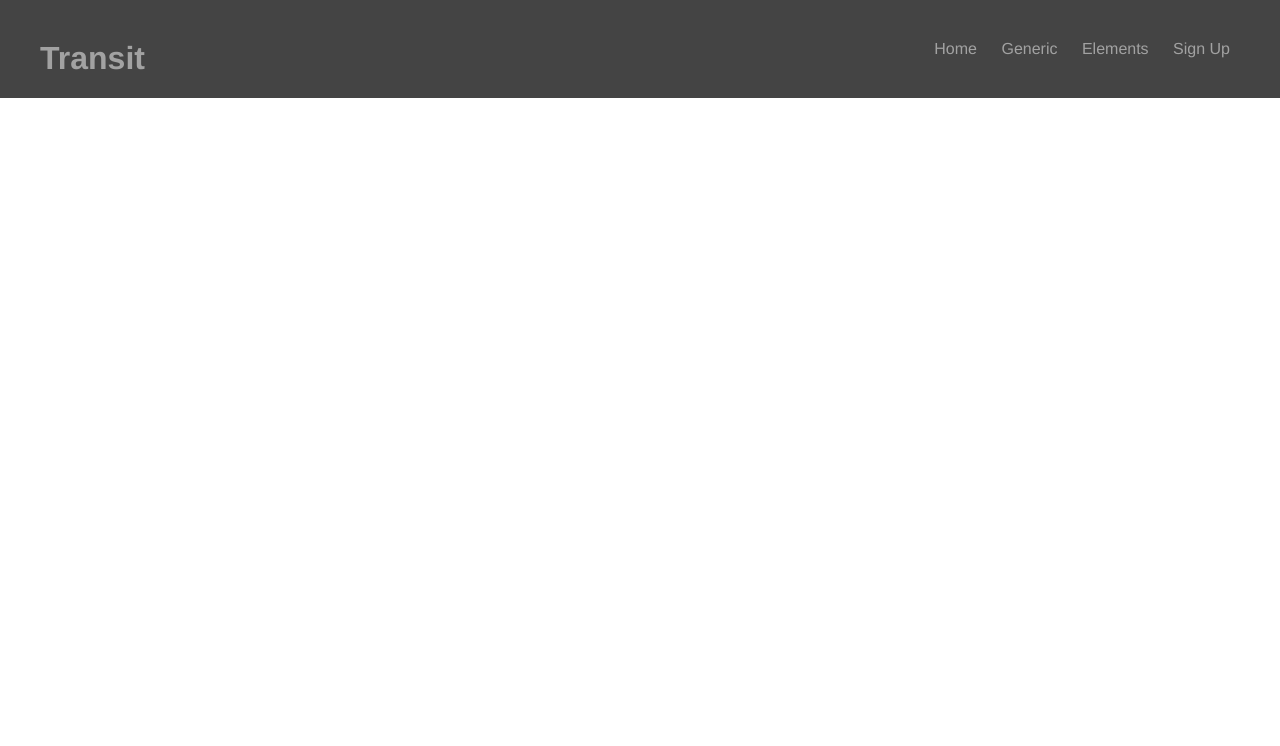
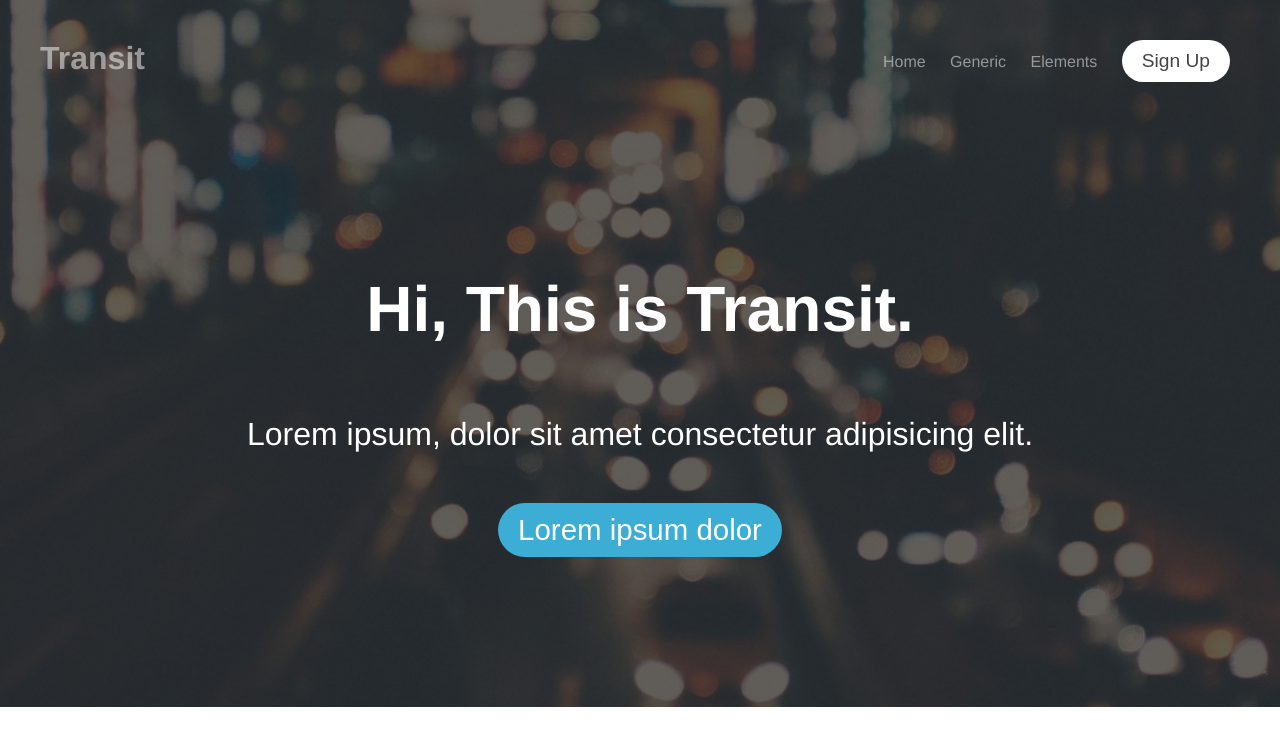
Before and after one commit to erfanrajati/toplearn-project-1, a plain HTML site: page index.html in a window 1280 px wide. Drawn offline with Linux system fonts and the light colour scheme.

Commit message:
header finished

```diff
--- a/css/style.css
+++ b/css/style.css
@@ -15,7 +15,9 @@ a {
 }
 
 .header {
-    background-color: #444444;
+    background-image: url(../images/dark_tint.png),
+        url(../images/bokeh_car_lights_bg.jpg);
+    background-position: center;
 }
 
 .top-navbar {
@@ -35,15 +37,69 @@ a {
 } */
 
 .navbar-items li{
-    display: inline;
+    display: inline; /*to make items horizontal*/
     padding: 0 10px;
 }
 
 .navbar-items li a:hover {
     color: #ffffff;
+    cursor: pointer;;
 
 }
 
 .navbar-items li a {
     transition: color .4s ease-in-out;
 }
+
+.btn {
+    padding: 10px 20px;
+    border-radius: 30px;
+    border: 0;
+    cursor: pointer;
+    text-align: center;
+    font-size: 1.5vw;
+    color: #ffffff;
+}
+
+/*it is possible to have two class names for a single HTML tag
+to do so you just say: class="btn btn-gray"
+the second one will override the first one*/
+.btn-gray {
+    background-color: #ffffff;
+    color: #444444 !important;
+    /*to prevent unwanted behavior if code order was changed
+    do this for the ones who must override*/
+}
+
+.btn-big {
+    font-size: 2.3vw !important;
+}
+
+.btn-blue {
+    background-color: #3cadd4;
+    color: #ffffff !important;
+}
+
+.btn-dark {
+    background-color:#383b43;
+    color: #ffffff !important;
+}
+
+.banner-content {
+    text-align: center;
+    color: #ffffff;
+    padding: 150px 0;
+}
+
+.banner-content h1 {
+    font-size: 5vw;
+    margin-bottom: 70px;
+}
+
+.banner-content p {
+    font-size: 2.5vw;
+    margin-bottom: 50px;
+    /*can use both line-height and margin bottom
+    line height makes distance on both tom and bottom though*/
+
+}
--- a/index.html
+++ b/index.html
@@ -25,17 +25,32 @@
                         <a href="index.html">Transit</a>
                     </h1>
                 </li> -->
-                <li id="home"><a>Home</a></li>
-                <li id="generic"><a>Generic</a></li>
-                <li id="elements"><a>Elements</a></li>
-                <li id="singup"><a>Sign Up</a></li>
+                <li id="home">
+                    <a href="#">Home</a>
+                </li>
+
+                <li id="generic">
+                    <a href="#">Generic</a>
+                </li>
+
+                <li id="elements">
+                    <a href="#">Elements</a>
+                </li>
+
+                <li id="singup">
+                    <button class="btn btn-gray" >Sign Up</button>
+                </li>
             </ul>
 
         </div>
 
 
         <div class="banner-content">
+            <h1>Hi, This is Transit.</h1>
 
+            <p>Lorem ipsum, dolor sit amet consectetur adipisicing elit.</p>
+
+            <button class="btn btn-big btn-blue">Lorem ipsum dolor</button>
         </div>
 
     </div>
```
Also changed, not shown: images/bokeh_car_lights_bg.jpg (added), images/dark_tint.png (added), images/pic02.jpg (added), images/pic03.jpg (added), images/pic04.jpg (added), images/pic07.jpg (added), images/pic08.jpg (added), images/profile_placeholder.gif (added).
